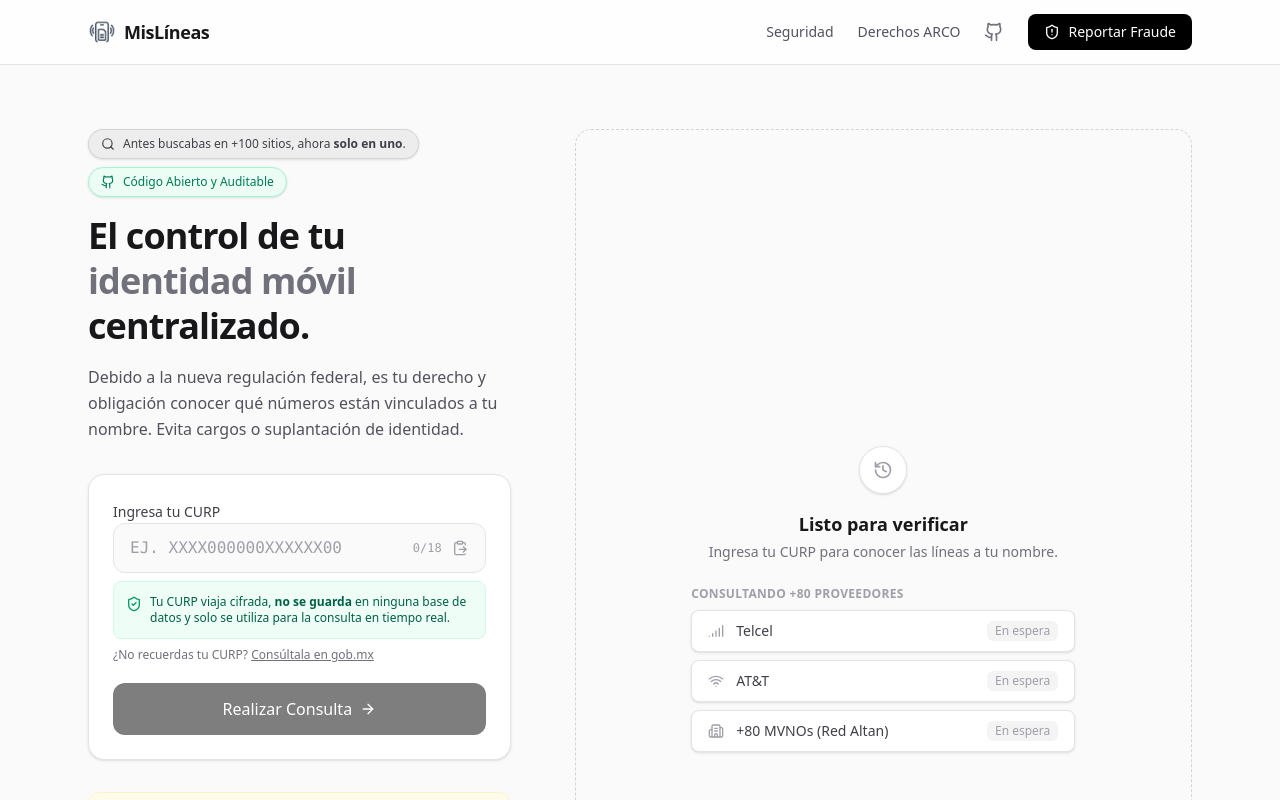
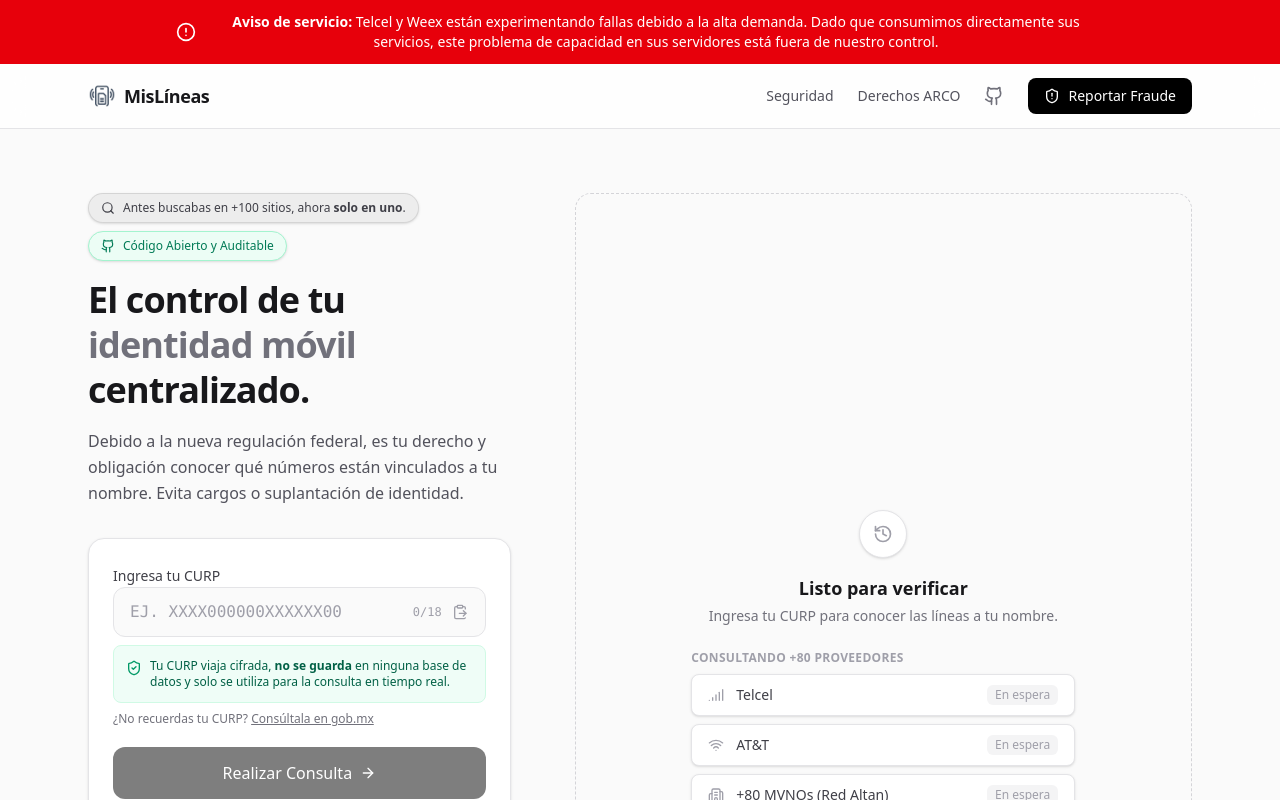
Before and after one commit to CarlosNunezMX/MisLineas, a Next.js app: page / in a window 1280 px wide. Shown: the top 800 px of the page. Built offline with nearby package versions, Linux system fonts and the light colour scheme.

Commit message:
feat: add service alert for Telcel and Weex issues due to high demand

```diff
--- a/src/app/page.tsx
+++ b/src/app/page.tsx
@@ -1,5 +1,6 @@
 "use client";
 
+import { AlertCircle } from "lucide-react";
 import { AnimatePresence } from "motion/react";
 import type React from "react";
 import { useState } from "react";
@@ -52,6 +53,16 @@ export default function MisLineas() {
 
   return (
     <div className="min-h-screen bg-zinc-50 text-zinc-900 selection:bg-zinc-900 selection:text-white font-sans">
+      <div className="bg-red-600 text-white text-sm py-3 px-4 flex justify-center items-center gap-3">
+        <AlertCircle className="w-5 h-5 shrink-0" />
+        <p className="text-center max-w-4xl font-medium">
+          <strong>Aviso de servicio:</strong> Telcel y Weex están experimentando
+          fallas debido a la alta demanda. Dado que consumimos directamente sus
+          servicios, este problema de capacidad en sus servidores está fuera de
+          nuestro control.
+        </p>
+      </div>
+
       <div aria-live="polite" aria-atomic="true" className="sr-only">
         {liveMessage}
       </div>
```
